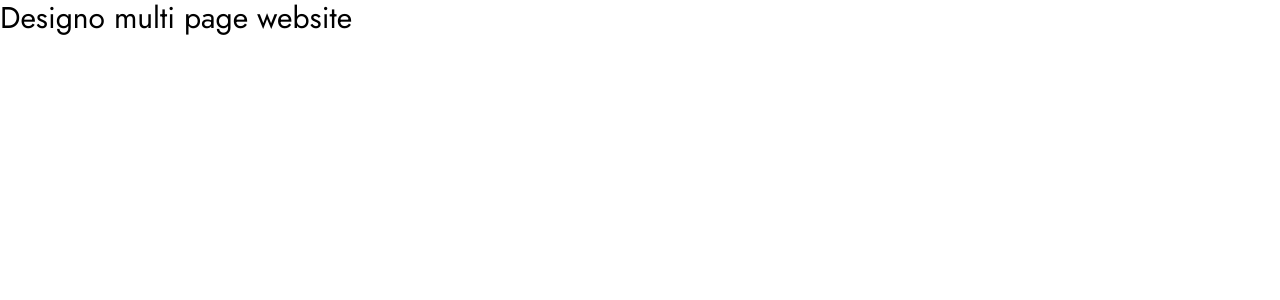
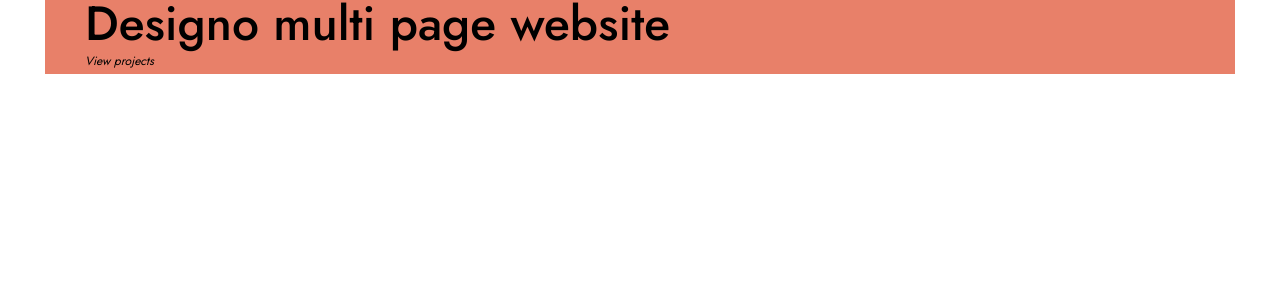
Before and after one commit to luAr26/designo-multi-page-website, a Next.js app: page / in a window 1280 px wide. Shown: the top 300 px of the page. Built offline with nearby package versions, Linux system fonts and the light colour scheme.

Commit message:
Configure tailwindcss.

```diff
--- a/app/globals.css
+++ b/app/globals.css
@@ -1,8 +1,6 @@
 /** @format */
 
 @tailwind base;
-@tailwind components;
-@tailwind utilities;
 
 @layer base {
   :root {
@@ -14,3 +12,6 @@
     --color-light-grey: hsl(210, 17%, 95%);
   }
 }
+
+@tailwind components;
+@tailwind utilities;
--- a/app/layout.tsx
+++ b/app/layout.tsx
@@ -3,11 +3,12 @@
 import type { Metadata } from "next";
 import { Jost } from "next/font/google";
 import "./globals.css";
+import { twMerge } from "tailwind-merge";
 
 const jost = Jost({
   subsets: ["latin"],
   weight: ["400", "500", "700"],
-  style: "italic",
+  style: ["normal", "italic"],
 });
 
 export const metadata: Metadata = {
@@ -21,8 +22,17 @@ export default function RootLayout({
   children: React.ReactNode;
 }>) {
   return (
-    <html lang='en'>
-      <body className={jost.className}>{children}</body>
+    <html lang="en">
+      <body
+        className={twMerge(
+          jost.className,
+          "antialiased",
+          "bg-white",
+          "text-dark-gray",
+        )}
+      >
+        {children}
+      </body>
     </html>
   );
 }
--- a/app/page.tsx
+++ b/app/page.tsx
@@ -1,9 +1,10 @@
 /** @format */
-
+import { twMerge } from "tailwind-merge";
 export default function Home() {
   return (
-    <div>
-      <h1 className='text-3xl'>Designo multi page website</h1>
+    <div className="container bg-primary">
+      <h1 className="text-h1">Designo multi page website</h1>
+      <p className="text-error italic">View projects</p>
     </div>
   );
 }
--- a/next.config.mjs
+++ b/next.config.mjs
@@ -1,4 +1,36 @@
-/** @type {import('next').NextConfig} */
-const nextConfig = {};
+/**
+ * @format
+ * @type {import('next').NextConfig}
+ */
+
+const nextConfig = {
+  webpack(config) {
+    // Grab the existing rule that handles SVG imports
+    const fileLoaderRule = config.module.rules.find((rule) =>
+      rule.test?.test?.(".svg")
+    );
+
+    config.module.rules.push(
+      // Reapply the existing rule, but only for svg imports ending in ?url
+      {
+        ...fileLoaderRule,
+        test: /\.svg$/i,
+        resourceQuery: /url/, // *.svg?url
+      },
+      // Convert all other *.svg imports to React components
+      {
+        test: /\.svg$/i,
+        issuer: fileLoaderRule.issuer,
+        resourceQuery: { not: [...fileLoaderRule.resourceQuery.not, /url/] }, // exclude if *.svg?url
+        use: ["@svgr/webpack"],
+      }
+    );
+
+    // Modify the file loader rule to ignore *.svg, since we have it handled now.
+    fileLoaderRule.exclude = /\.svg$/i;
+
+    return config;
+  },
+};
 
 export default nextConfig;
--- a/tailwind.config.ts
+++ b/tailwind.config.ts
@@ -17,6 +17,61 @@ const config: Config = {
       ["dark-gray"]: "var(--color-dark-gray)",
       ["light-gray"]: "var(--color-light-gray)",
     },
+    container: {
+      center: true,
+      padding: {
+        DEFAULT: "1.5rem",
+        tablet: "2.5rem",
+      },
+    },
+    screens: {
+      tablet: "768px",
+      desktop: "1190px",
+    },
+    fontSize: {
+      h1: ["3rem", { lineHeight: "1", letterSpacing: "0", fontWeight: "500" }],
+      ["h1-sm"]: [
+        "2rem",
+        { lineHeight: "1.125", letterSpacing: "0", fontWeight: "500" },
+      ],
+      h2: [
+        "2.5rem",
+        { lineHeight: "1.2", letterSpacing: "2px", fontWeight: "500" },
+      ],
+      ["h2-sm"]: [
+        "1.75rem",
+        { lineHeight: "1.285714", letterSpacing: "1.4px", fontWeight: "500" },
+      ],
+      h3: [
+        "1.25rem",
+        { lineHeight: "1.3", letterSpacing: "5px", fontWeight: "500" },
+      ],
+      body: [
+        "1rem",
+        { lineHeight: "1.625", letterSpacing: "0", fontWeight: "400" },
+      ],
+      ["body-sm"]: [
+        "0.9375rem",
+        { lineHeight: "1.666667", letterSpacing: "0", fontWeight: "400" },
+      ],
+      btn: [
+        "0.9375rem",
+        { lineHeight: "1.466667", letterSpacing: "1px", fontWeight: "500" },
+      ],
+      contact: [
+        "2.5rem",
+        { lineHeight: "1", letterSpacing: "0", fontWeight: "500" },
+      ],
+      nav: [
+        "0.875rem",
+        { lineHeight: "1", letterSpacing: "2px", fontWeight: "400" },
+      ],
+      error: ["0.75rem", { lineHeight: "2.166667", letterSpacing: "0" }],
+      input: [
+        "0.9375rem",
+        { lineHeight: "1.733333", letterSpacing: "0", fontWeight: "500" },
+      ],
+    },
     extend: {},
   },
   plugins: [],
```
Also changed, not shown: package.json (+11 -4 lines), 2 other files (tests, documents, lock files or other folders).
